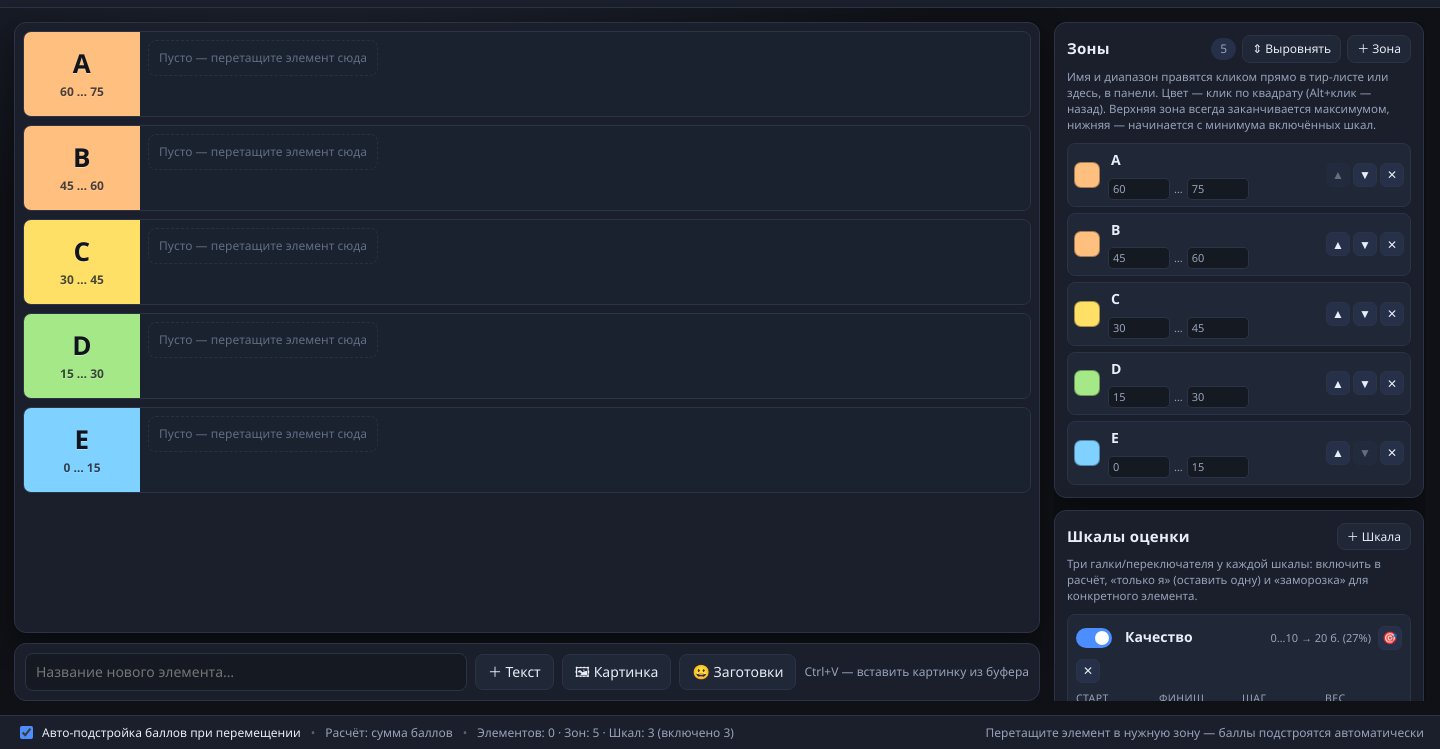
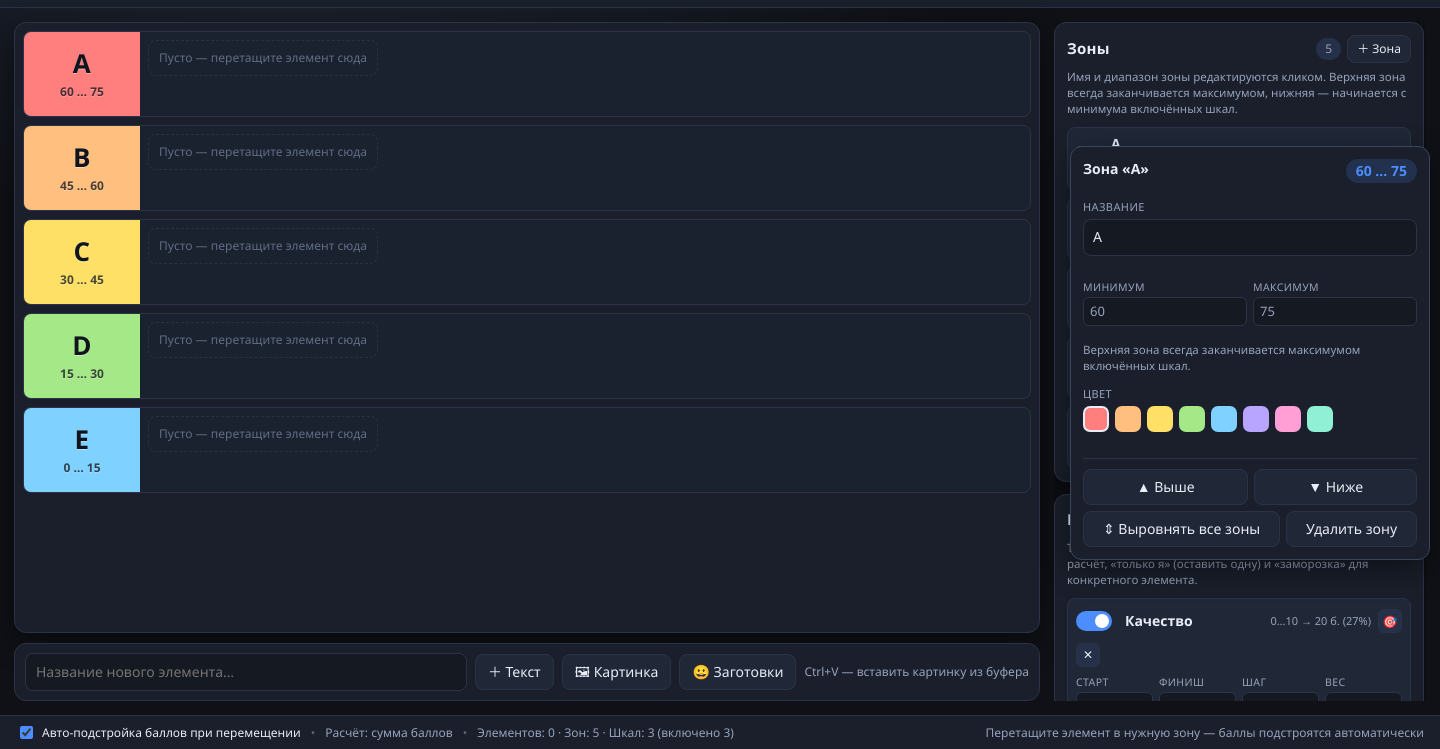
Before and after one commit to SweetBaget/TierListMaker, an Electron app: page index.html in a window 1440 px wide. Both pictures are taken after a click on the button 1087 px from the left and 225 px from the top of the page. Shown: the part 51-800 px from the top of the page. Drawn offline with Linux system fonts and the light colour scheme; no server answers.

Commit message:
Revert "Зоны редактируются только на месте — всплывающее окно зоны убрано"
This reverts commit ea4c480bec14506e55cb000fad4ce3a1a26b6e5e.

```diff
--- a/index.html
+++ b/index.html
@@ -73,13 +73,12 @@
               <h2>Зоны</h2>
               <div class="card-head-actions">
                 <span class="pill" id="zone-count">5</span>
-                <button type="button" class="btn btn-small" id="btn-even-zones" title="Поровну поделить диапазон баллов между зонами">⇕ Выровнять</button>
                 <button type="button" class="btn btn-small" id="btn-add-zone" title="Добавить зону снизу">＋ Зона</button>
               </div>
             </header>
             <p class="card-note">
-              Имя и диапазон правятся кликом прямо в тир-листе или здесь, в панели. Цвет — клик по квадрату (Alt+клик — назад).
-              Верхняя зона всегда заканчивается максимумом, нижняя — начинается с минимума включённых шкал.
+              Имя и диапазон зоны редактируются кликом. Верхняя зона всегда заканчивается максимумом, нижняя — начинается с минимума
+              включённых шкал.
             </p>
             <div class="zone-list" id="zone-list"></div>
           </section>
--- a/src/js/app.js
+++ b/src/js/app.js
@@ -12,7 +12,7 @@
 import { $, el, fmt, isTypingTarget, openPopover, plural, scrollIntoViewIfNeeded, toast } from './ui/dom.js';
 import { openItemInspector } from './ui/itemInspector.js';
 import { ScalePanel } from './ui/scales.js';
-import { ZonePanel } from './ui/zones.js';
+import { ZonePanel, openZonePopover } from './ui/zones.js';
 
 const store = new Store(Store.load());
 let board;
@@ -33,6 +33,7 @@
     onOpenItem: (itemId, anchor) => openInspector(itemId, anchor),
     onPatchZone: (zoneId, patch) => store.patchZone(zoneId, patch),
     onMoveZone: (zoneId, dir) => store.moveZone(zoneId, dir),
+    onOpenZone: (zoneId, anchor) => openZonePopover(anchor, zoneId, store),
     isSelected: (itemId) => inspector?.itemId === itemId,
     onKeyMove: (itemId, dir) => moveByKeyboard(itemId, dir),
   });
@@ -104,11 +105,6 @@
   $('#btn-add-zone').addEventListener('click', () => {
     store.addZone(`Зона ${store.state.zones.length + 1}`);
     toast('Зона добавлена снизу', 'info');
-  });
-  $('#btn-even-zones').addEventListener('click', () => {
-    store.evenZones();
-    const range = globalRange(store.state);
-    toast(`Зоны выровнены: ${fmt(range.min, 2)} … ${fmt(range.max, 2)} поделены поровну между ${store.state.zones.length} зонами`, 'info');
   });
   $('#btn-add-scale').addEventListener('click', () => {
     store.addScale();
--- a/src/js/ui/board.js
+++ b/src/js/ui/board.js
@@ -121,6 +121,16 @@
         onclick: (ev) => {
           ev.stopPropagation();
           this.h.onMoveZone?.(zone.id, 1);
+        },
+      }),
+      el('button', {
+        class: 'mini-btn',
+        type: 'button',
+        title: 'Настроить зону (цвет, диапазон, удаление)',
+        textContent: '⚙',
+        onclick: (ev) => {
+          ev.stopPropagation();
+          this.h.onOpenZone?.(zone.id, ev.currentTarget);
         },
       }),
     ]);
--- a/src/js/ui/zones.js
+++ b/src/js/ui/zones.js
@@ -4,7 +4,7 @@
 
 import { ZONE_COLORS } from '../constants.js';
 import { globalRange } from '../scoring.js';
-import { el, fmt, inlineEdit, reconcile, toast } from './dom.js';
+import { el, fmt, inlineEdit, openPopover, reconcile, toast } from './dom.js';
 
 /** Список зон в боковой панели. */
 export class ZonePanel {
@@ -27,8 +27,8 @@
     const swatch = el('button', {
       class: 'swatch',
       type: 'button',
-      title: 'Цвет зоны — клик переключает на следующий, Alt+клик — на предыдущий',
-      onclick: (ev) => this.cycleColor(ev.currentTarget, ev.altKey ? -1 : 1),
+      title: 'Цвет зоны',
+      onclick: (ev) => openZonePopover(ev.currentTarget, this.rowZoneId(ev.currentTarget), this.store),
     });
     const name = el('span', {
       class: 'zone-row-name',
@@ -83,16 +83,6 @@
 
   rowZoneId(node) {
     return node.closest('.zone-row')?.dataset.key;
-  }
-
-  /** Цвет зоны меняется кликом по квадрату — без отдельных окон. */
-  cycleColor(node, dir = 1) {
-    const zoneId = this.rowZoneId(node);
-    const zone = this.store.state.zones.find((z) => z.id === zoneId);
-    if (!zone) return;
-    const at = ZONE_COLORS.findIndex((color) => color.toLowerCase() === String(zone.color).toLowerCase());
-    const next = ZONE_COLORS[(at + dir + ZONE_COLORS.length) % ZONE_COLORS.length];
-    this.store.patchZone(zoneId, { color: next });
   }
 
   updateRow(node, zone, state) {
@@ -158,3 +148,128 @@
   }
 
 }
+
+/**
+ * Всплывающая карточка настройки зоны: имя, цвет, диапазон, порядок, удаление.
+ */
+export function openZonePopover(anchor, zoneId, store) {
+  const pop = { close: () => {} };
+  const build = () => {
+    const state = store.state;
+    const zone = state.zones.find((z) => z.id === zoneId);
+    if (!zone) {
+      pop.close();
+      return el('div');
+    }
+    const i = state.zones.indexOf(zone);
+    const range = globalRange(state);
+    const isTop = i === 0;
+    const isBottom = i === state.zones.length - 1;
+
+    const nameInput = el('input', {
+      type: 'text',
+      value: zone.name,
+      onchange: (ev) => store.patchZone(zoneId, { name: ev.currentTarget.value.trim() || zone.name }),
+      onkeydown: (ev) => {
+        if (ev.key === 'Enter') ev.currentTarget.blur();
+      },
+    });
+    const minInput = el('input', {
+      type: 'number',
+      step: 'any',
+      value: zone.min,
+      disabled: isBottom,
+      onchange: (ev) => store.patchZone(zoneId, { min: parseFloat(ev.currentTarget.value) }),
+    });
+    const maxInput = el('input', {
+      type: 'number',
+      step: 'any',
+      value: zone.max,
+      disabled: isTop,
+      onchange: (ev) => store.patchZone(zoneId, { max: parseFloat(ev.currentTarget.value) }),
+    });
+    const colors = el(
+      'div',
+      { class: 'color-grid' },
+      ZONE_COLORS.map((color) =>
+        el('button', {
+          type: 'button',
+          class: color.toLowerCase() === String(zone.color).toLowerCase() ? 'is-active' : '',
+          style: { background: color },
+          title: color,
+          onclick: () => store.patchZone(zoneId, { color }),
+        })
+      )
+    );
+
+    return el('div', { class: 'zone-pop' }, [
+      el('div', { class: 'popover-head' }, [
+        el('div', { class: 'popover-title' }, [`Зона «${zone.name}»`]),
+        el('div', { class: 'popover-total' }, [`${fmt(zone.min, 2)} … ${fmt(zone.max, 2)}`]),
+      ]),
+      el('label', { class: 'field' }, [el('span', {}, ['Название']), nameInput]),
+      el('div', { class: 'scale-params', style: { gridTemplateColumns: '1fr 1fr' } }, [
+        el('label', {}, ['Минимум', minInput]),
+        el('label', {}, ['Максимум', maxInput]),
+      ]),
+      el('p', { class: 'card-note', style: { margin: '8px 0 4px' } }, [
+        isTop
+          ? 'Верхняя зона всегда заканчивается максимумом включённых шкал.'
+          : isBottom
+            ? 'Нижняя зона всегда начинается с минимума включённых шкал.'
+            : 'Зоны стыкуются: изменение границы сдвигает соседнюю зону.',
+      ]),
+      el('label', { class: 'field' }, [el('span', {}, ['Цвет']), colors]),
+      el('div', { class: 'popover-foot' }, [
+        el('button', {
+          class: 'btn',
+          type: 'button',
+          textContent: '▲ Выше',
+          disabled: isTop,
+          onclick: () => store.moveZone(zoneId, -1),
+        }),
+        el('button', {
+          class: 'btn',
+          type: 'button',
+          textContent: '▼ Ниже',
+          disabled: isBottom,
+          onclick: () => store.moveZone(zoneId, 1),
+        }),
+        el('button', {
+          class: 'btn',
+          type: 'button',
+          textContent: '⇕ Выровнять все зоны',
+          title: `Поровну поделить диапазон ${fmt(range.min, 2)} … ${fmt(range.max, 2)}`,
+          onclick: () => store.evenZones(),
+        }),
+        el('button', {
+          class: 'btn is-danger',
+          type: 'button',
+          textContent: 'Удалить зону',
+          disabled: state.zones.length <= 1,
+          onclick: () => {
+            store.removeZone(zoneId);
+            pop.close();
+          },
+        }),
+      ]),
+    ]);
+  };
+
+  const content = build();
+  const handle = openPopover({
+    anchor,
+    content,
+    width: 360,
+    onClose: () => {
+      unsubscribe();
+    },
+  });
+  pop.close = handle.close;
+  const unsubscribe = store.subscribe(() => {
+    const fresh = build();
+    handle.el.replaceChildren(...fresh.childNodes);
+    handle.reposition();
+  });
+  return handle;
+}
--- a/src/styles/app.css
+++ b/src/styles/app.css
@@ -992,6 +992,11 @@
   flex: 1 1 auto;
 }
 
+.zone-pop {
+  display: flex;
+  flex-direction: column;
+  gap: 8px;
+}
 .color-grid {
   display: flex;
   flex-wrap: wrap;
```
Also changed, not shown: test/ui.test.mjs (+21 -47 lines), README.md.
